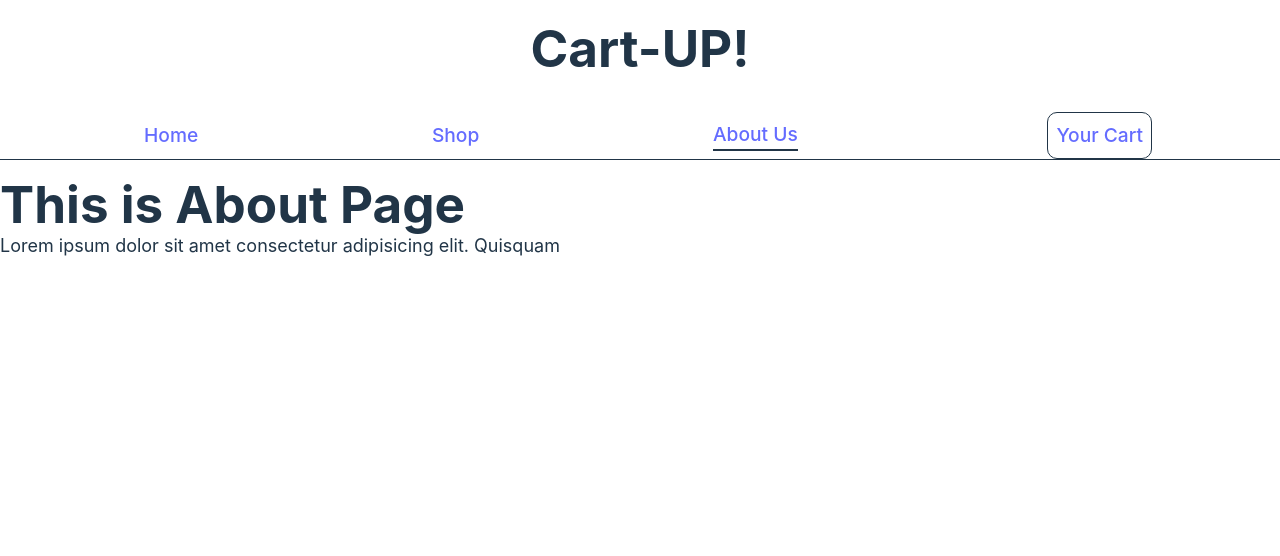
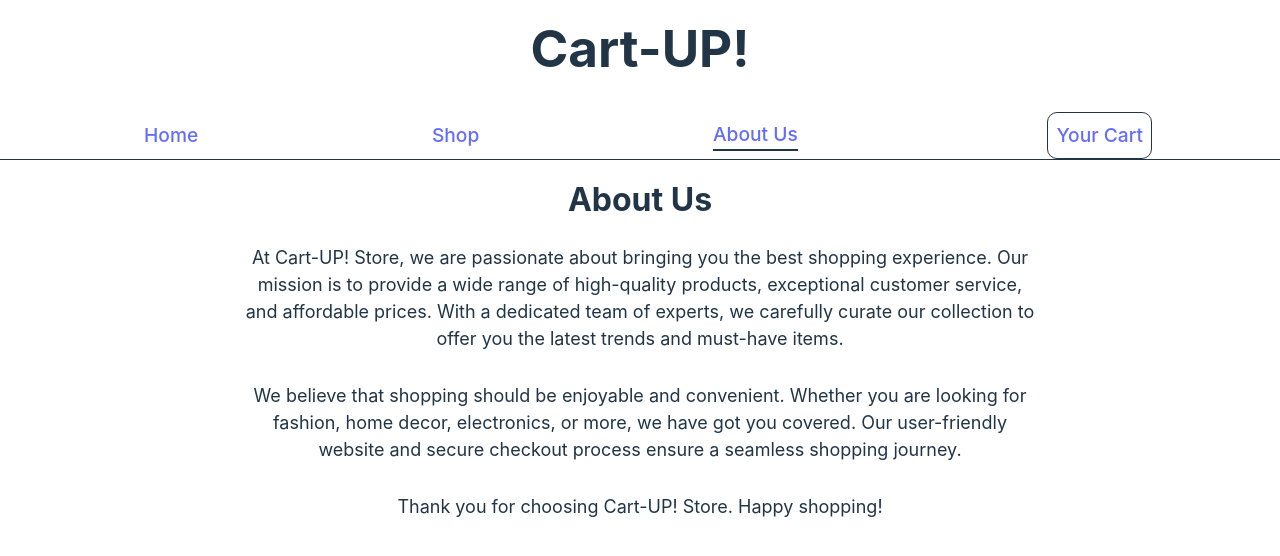
Before and after one commit to r0hitm/shopping-kart, a React (Vite) app: page /about in a window 1280 px wide. Shown: the top 556 px of the page. Built offline with nearby package versions, Linux system fonts and the light colour scheme.

Commit message:
About route complete

```diff
--- a/src/App.css
+++ b/src/App.css
@@ -9,3 +9,13 @@ h1.title {
     text-align: center;
     padding: 20px;
 }
+
+h2 {
+    font-size: 32px;
+    margin-bottom: 20px;
+}
+
+p {
+    font-size: 18px;
+    margin-bottom: 30px;
+}
--- /dev/null
+++ b/src/routes/About.css
@@ -0,0 +1,6 @@
+.about-page {
+    text-align: center;
+    margin-top: 50px;
+    max-width: 800px;
+    margin: 1rem auto;
+}
--- a/src/routes/About.jsx
+++ b/src/routes/About.jsx
@@ -1,10 +1,24 @@
+import "./About.css";
+
 export default function About() {
     return (
-        <>
-            <h1>This is About Page</h1>
+        <div className="about-page">
+            <h2>About Us</h2>
             <p>
-                Lorem ipsum dolor sit amet consectetur adipisicing elit. Quisquam
+                At Cart-UP! Store, we are passionate about bringing you the best
+                shopping experience. Our mission is to provide a wide range of
+                high-quality products, exceptional customer service, and
+                affordable prices. With a dedicated team of experts, we
+                carefully curate our collection to offer you the latest trends
+                and must-have items.
             </p>
-        </>
-    )
+            <p>
+                We believe that shopping should be enjoyable and convenient.
+                Whether you are looking for fashion, home decor, electronics, or
+                more, we have got you covered. Our user-friendly website and
+                secure checkout process ensure a seamless shopping journey.
+            </p>
+            <p>Thank you for choosing Cart-UP! Store. Happy shopping!</p>
+        </div>
+    );
 }
--- a/src/routes/Home.css
+++ b/src/routes/Home.css
@@ -1,16 +1,6 @@
 .homepage {
     text-align: center;
     margin-top: 50px;
-}
-
-h2 {
-    font-size: 32px;
-    margin-bottom: 20px;
-}
-
-p {
-    font-size: 18px;
-    margin-bottom: 30px;
 }
 
 .shop-button {
```
